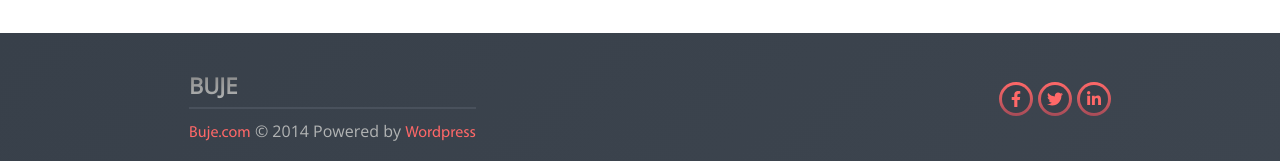
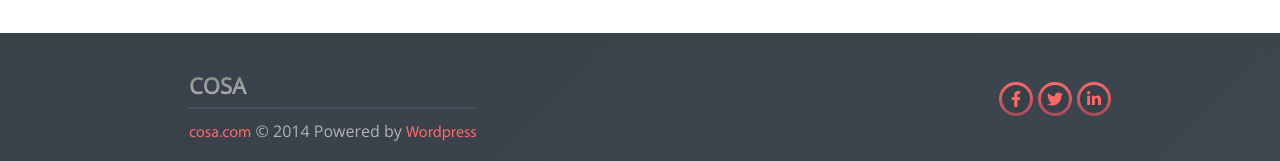
Before and after one commit to PiotrWolski1000/react-pixel-perfect-website, a React (Create React App) app: page / in a window 1280 px wide. Shown: the part 3503-3664 px from the top of the page. Built offline with nearby package versions, Linux system fonts and the light colour scheme.

Commit message:
changing name

```diff
--- a/src/components/Footer/index.js
+++ b/src/components/Footer/index.js
@@ -8,9 +8,9 @@ class index extends Component {
                 <div className="footer__content__wrapper">
 
                     <div className="footer__left__side">
-                        <p>buje</p>
+                        <p>COSA</p>
                         <hr></hr>
-                        <p><span>Buje.com</span> © 2014 Powered by <span>Wordpress</span></p>
+                        <p><span>cosa.com</span> © 2014 Powered by <span>Wordpress</span></p>
                     </div>
 
                     <SocialMedia/>
```
